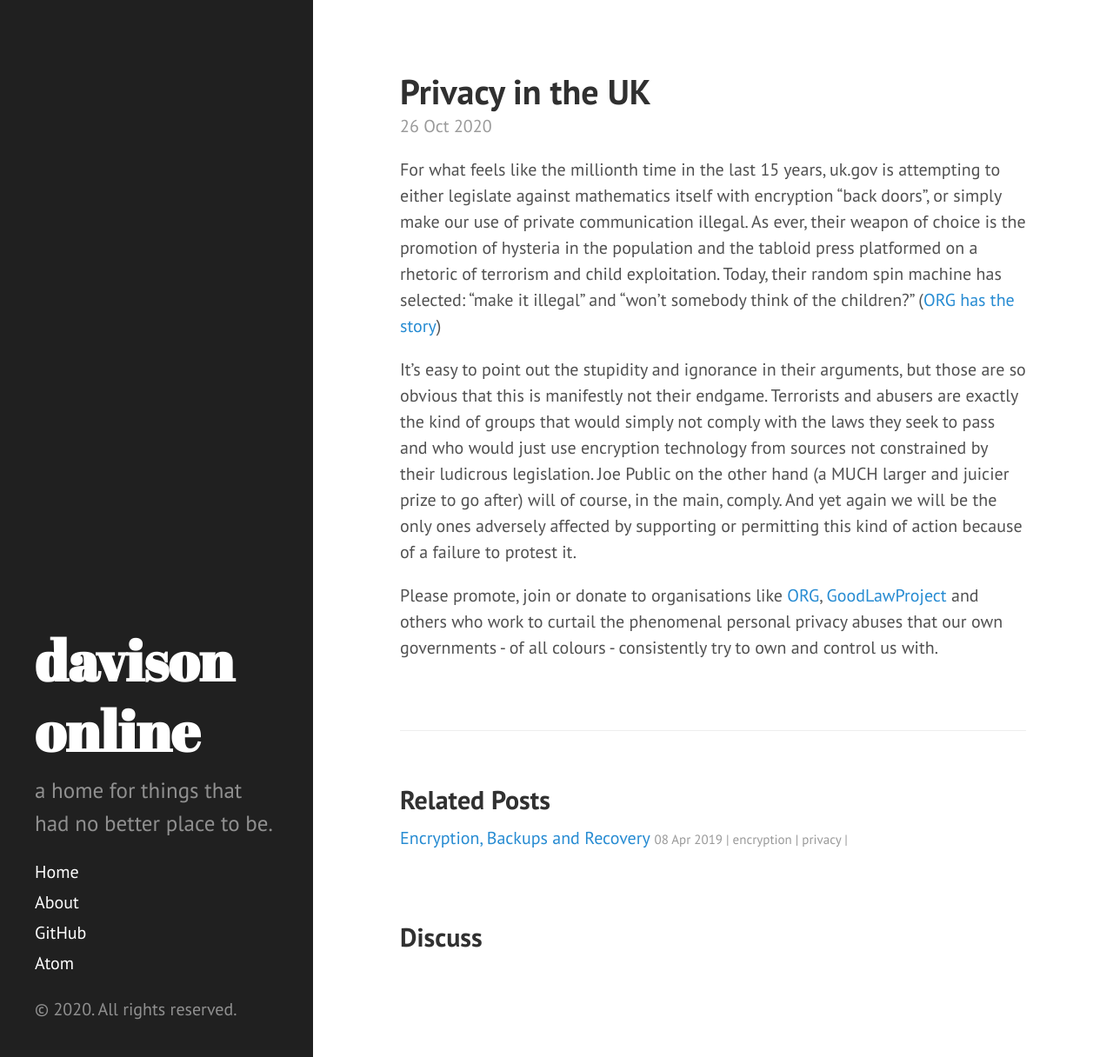
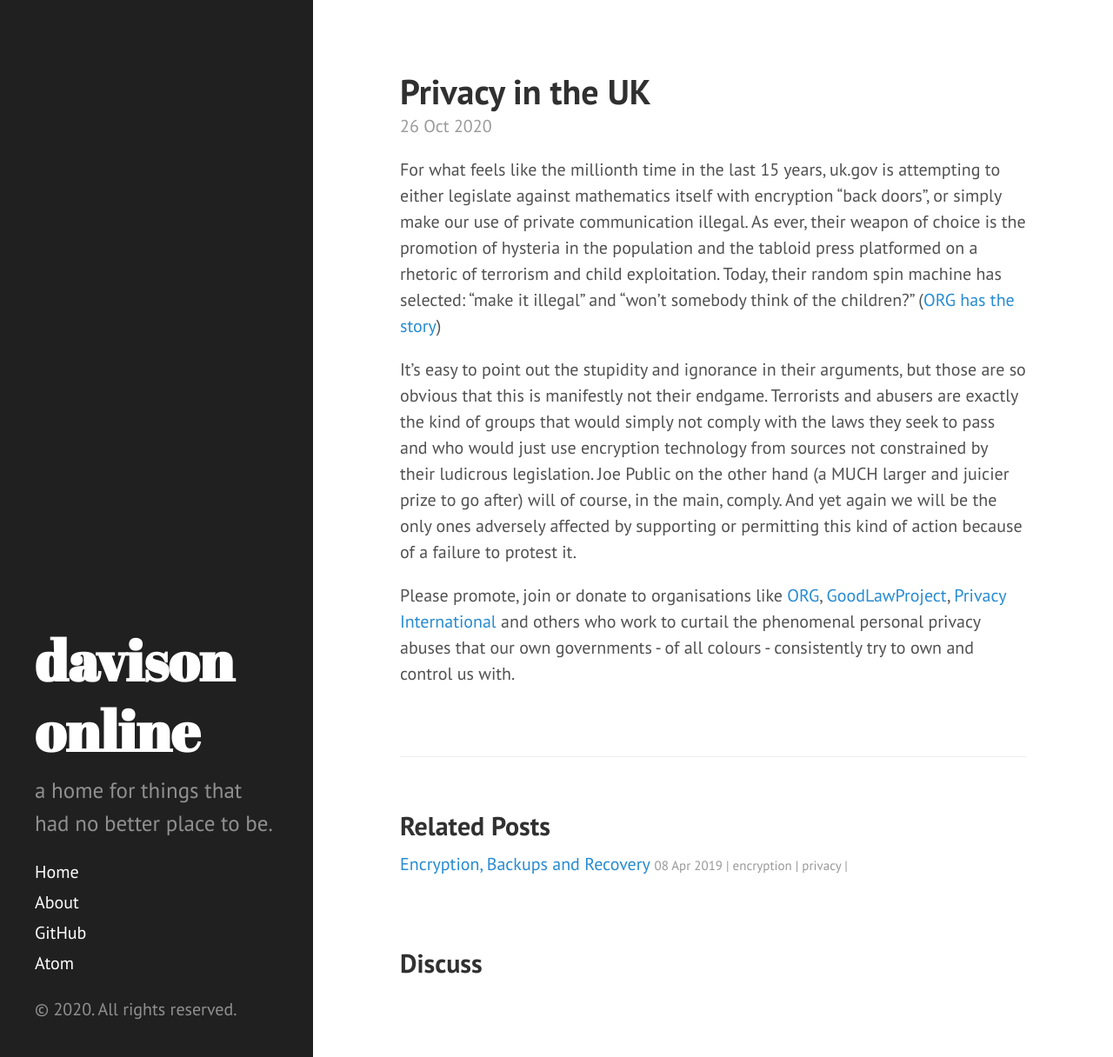
Before and after one commit to davison/davison.github.io, a Jekyll site: the page built from _posts/2020-10-26-privacy-in-the-uk.md, in a window 1280 px wide and 1216 px high. Shown: the whole window at 87% size. Built offline with Jekyll 4.4.1, drawn with Linux system fonts in a browser that asks for light colours; comment, search, counter and statistics services are not loaded.

Commit message:
add PI link

```diff
--- a/_posts/2020-10-26-privacy-in-the-uk.md
+++ b/_posts/2020-10-26-privacy-in-the-uk.md
@@ -10,4 +10,4 @@ For what feels like the millionth time in the last 15 years, uk.gov is attemptin
 
 It's easy to point out the stupidity and ignorance in their arguments, but those are so obvious that this is manifestly not their endgame. Terrorists and abusers are exactly the kind of groups that would simply not comply with the laws they seek to pass and who would just use encryption technology from sources not constrained by their ludicrous legislation. Joe Public on the other hand (a MUCH larger and juicier prize to go after) will of course, in the main, comply. And yet again we will be the only ones adversely affected by supporting or permitting this kind of action because of a failure to protest it.
 
-Please promote, join or donate to organisations like [ORG](https://www.openrightsgroup.org), [GoodLawProject](https://goodlawproject.org) and others who work to curtail the phenomenal personal privacy abuses that our own governments - of all colours - consistently try to own and control us with.
+Please promote, join or donate to organisations like [ORG](https://www.openrightsgroup.org), [GoodLawProject](https://goodlawproject.org), [Privacy International](https://www.privacyinternational.org/) and others who work to curtail the phenomenal personal privacy abuses that our own governments - of all colours - consistently try to own and control us with.
```
